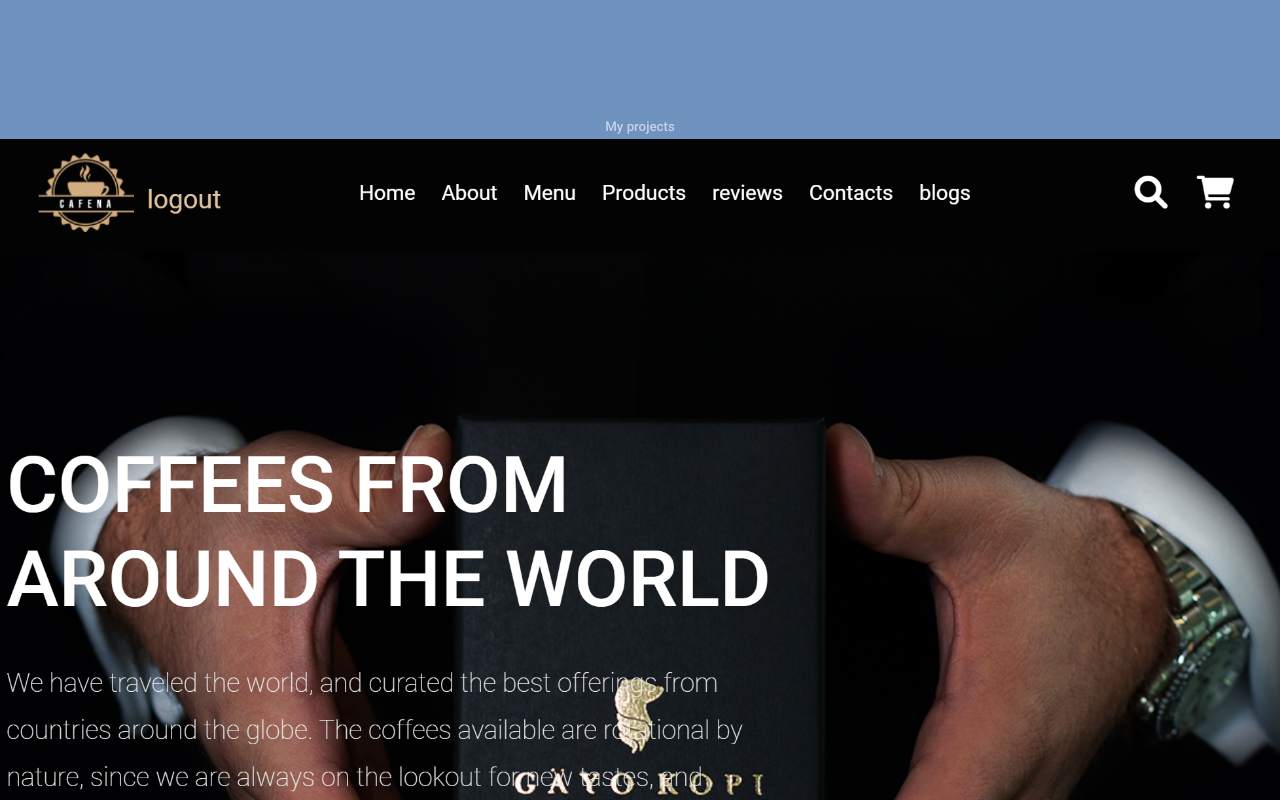
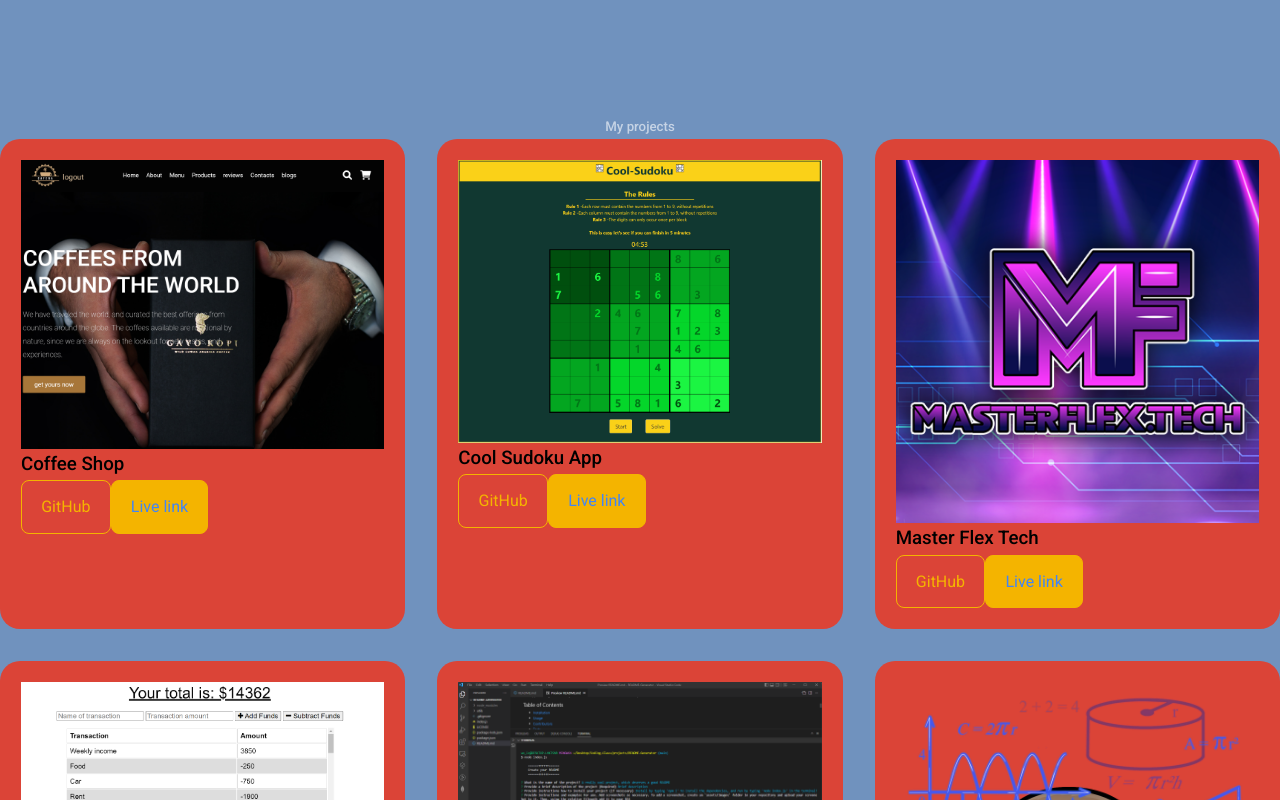
Before and after one commit to kevin-foreman/Personal-React-Portfolio, a React (Create React App) app: page / in a window 1280 px wide. Shown: the part 1740-2540 px from the top of the page. Built offline with nearby package versions, Linux system fonts and the light colour scheme.

Commit message:
Added some styling to the projects, not looking great!

```diff
--- a/src/components/about/about.css
+++ b/src/components/about/about.css
@@ -2,6 +2,8 @@
     display: grid;
     grid-template-columns: 35% 50%;
     gap: 5rem;
+    position: relative;
+
 }
 
 .about__me {
--- a/src/components/header/header.css
+++ b/src/components/header/header.css
@@ -38,7 +38,7 @@ header {
     position: absolute;
     border-radius: 50px;
     left: calc(50% - 12.5rem);
-    margin-top: 2rem;
+    margin-top: 1rem;
     border-radius: 10rem 10rem;
     padding: 1rem 2rem;
 }
--- a/src/components/portfolio/portfolio.css
+++ b/src/components/portfolio/portfolio.css
@@ -0,0 +1,22 @@
+.portfolio__container {
+    display: grid;
+    grid-template-columns: repeat(3, 1fr);
+    gap: 2rem;
+}
+
+.portfolio__item {
+    background: var(--color-bg-variant);
+    padding: 1rem;
+    border-radius: 20px;
+    border: 5px solid transparent;
+    transition: var(--transition);
+}
+
+.portfolio__item:hover {
+    border-color: var(--color-primary-variant);
+    background: transparent;
+}
+
+.portfolio__item-image {
+    border-radius: 20px;
+}
```
